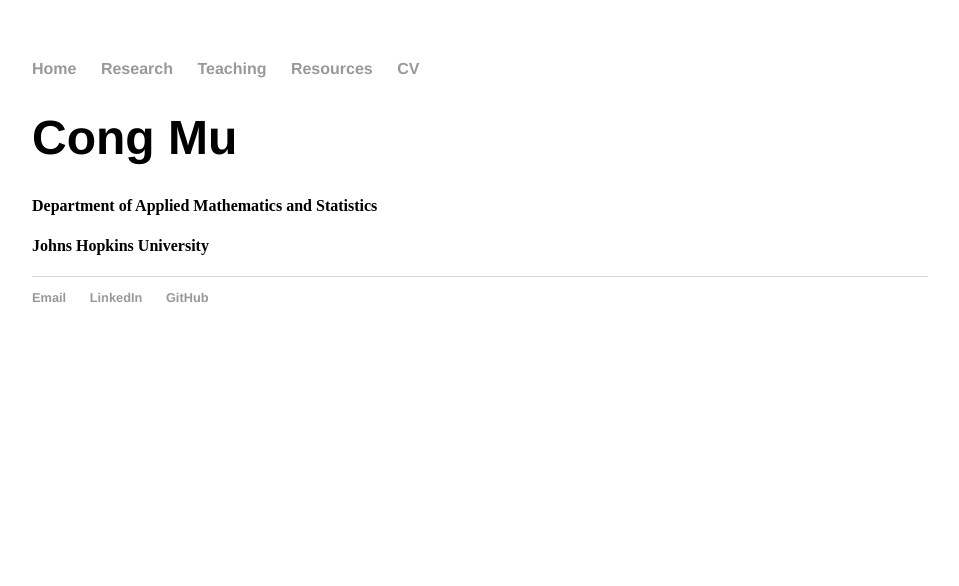
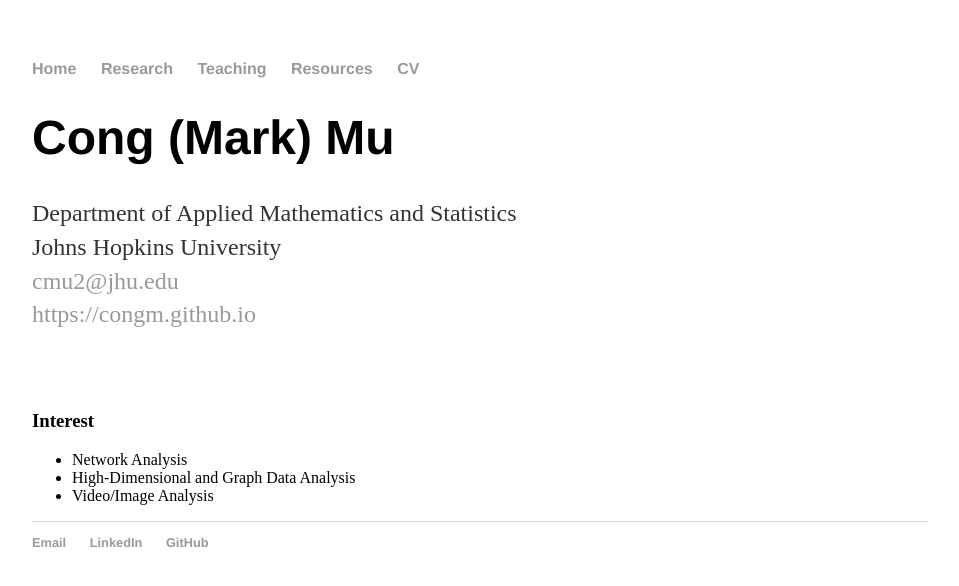
Before and after one commit to CongM/CongM.github.io, a Jekyll site: the page built from index.html, in a window 1280 px wide. Shown: the top 586 px of the page, without its empty margins (160-1119 px from the left). Built offline with Jekyll 4.4.1, drawn with Linux system fonts in a browser that asks for light colours.

Commit message:
Update index.html

```diff
--- a/index.html
+++ b/index.html
@@ -5,7 +5,19 @@
 
 
 <div class="blurb">
-	<h1>Cong Mu</h1>
-	<h4>Department of Applied Mathematics and Statistics</h4>
-	<h4>Johns Hopkins University</h4>
+	<h1>Cong (Mark) Mu</h1>
+	<p>
+		Department of Applied Mathematics and Statistics <br>
+		Johns Hopkins University <br>
+		<a href="mailto:cmu2@jhu.edu">cmu2@jhu.edu</a> <br>
+		<a href="https://congm.github.io">https://congm.github.io</a>
+	</p>
+	<br><br>
+	<h3>Interest</h3>
+	<ul>
+		<li>Network Analysis</li>
+		<li>High-Dimensional and Graph Data Analysis</li>
+		<li>Video/Image Analysis</li>
+	</ul>
+
 </div><!-- /.blurb -->
```
